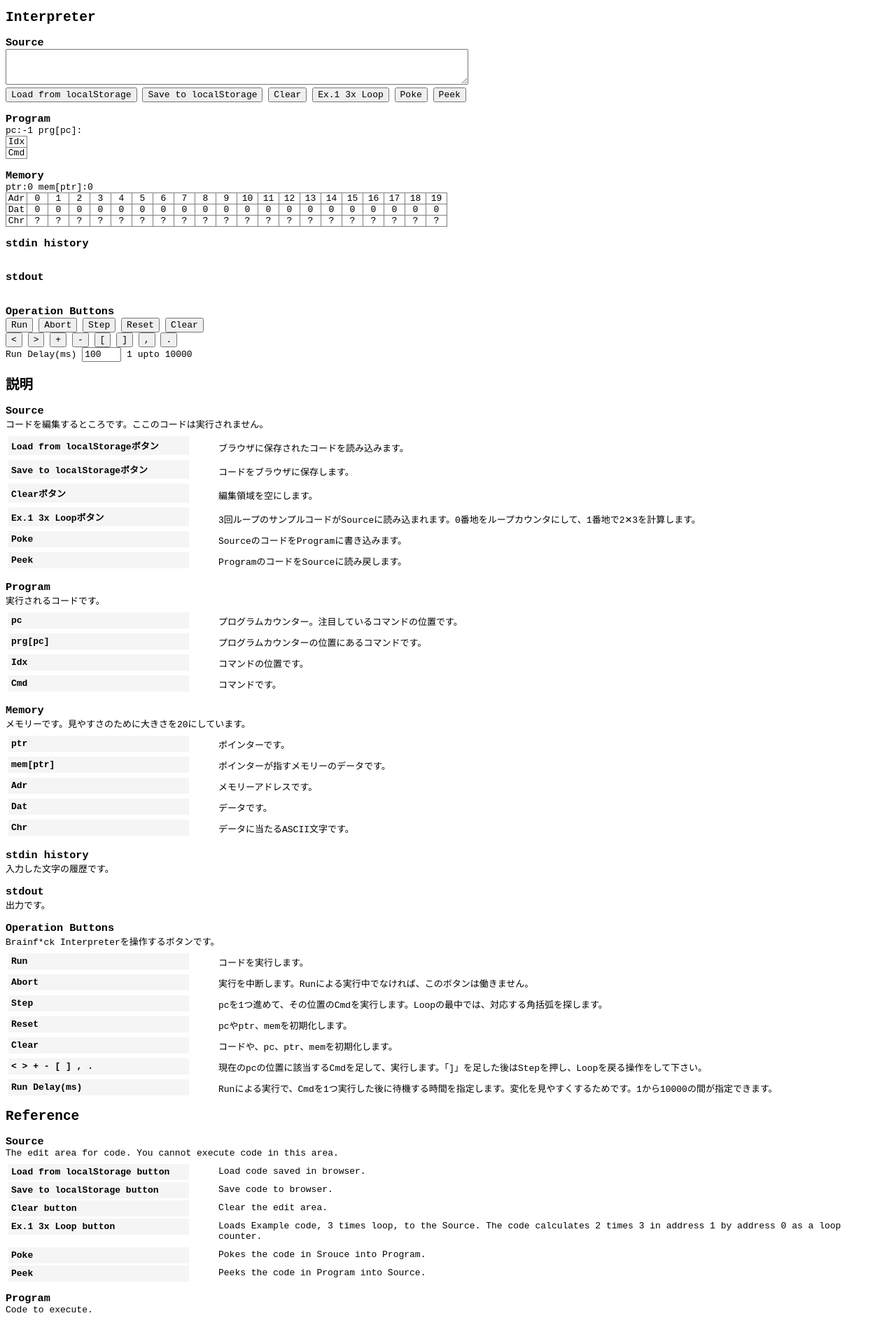
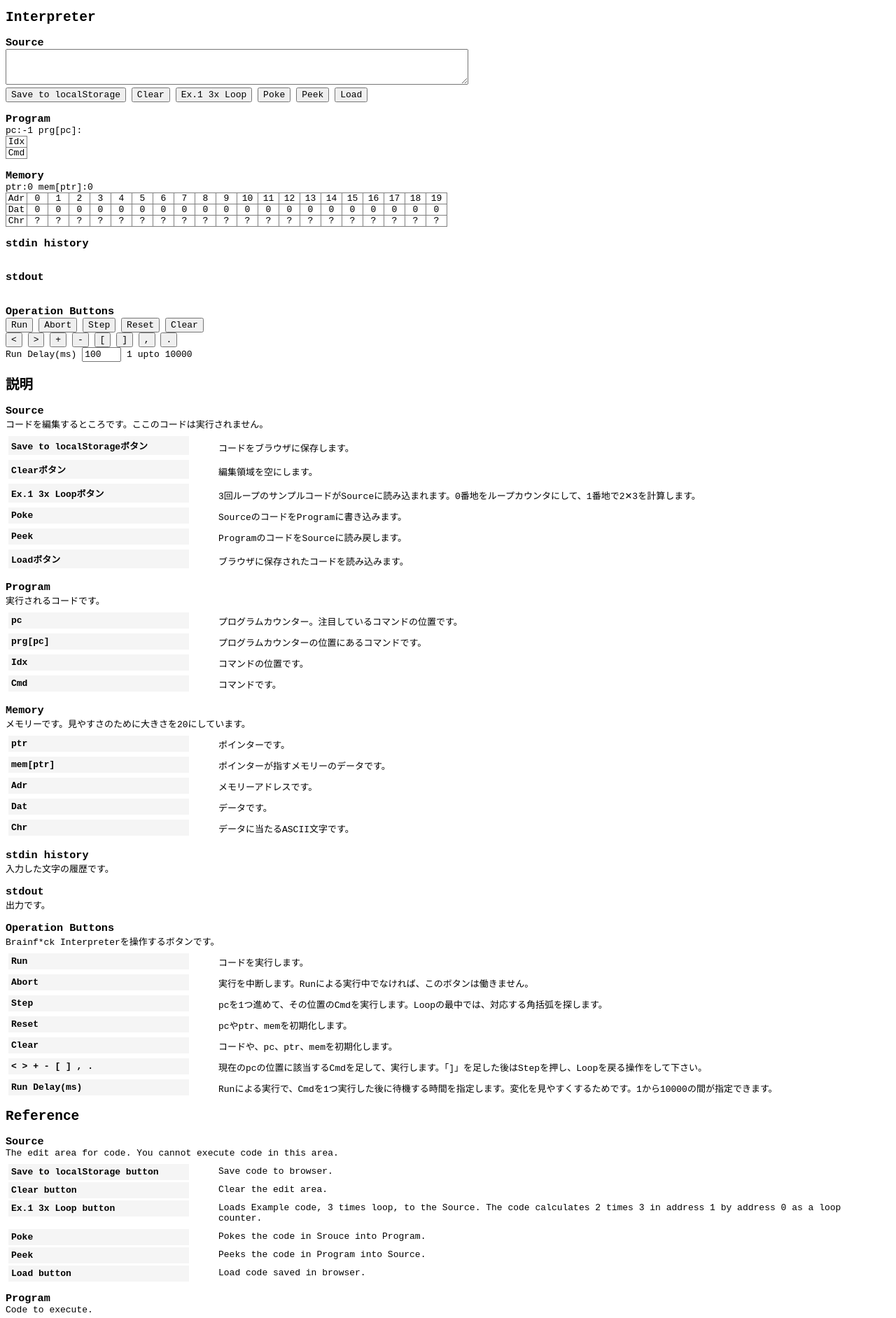
Before and after one commit to quwahara/VisualBrainfuckJs, a plain HTML site: page index.html in a window 1280 px wide. Shown: the part 269-2152 px from the top of the page at 70% size. Drawn offline with Linux system fonts and the light colour scheme.

Commit message:
Change Load button from 'Load from localStorage'

```diff
--- a/index.html
+++ b/index.html
@@ -55,12 +55,12 @@
     <h3>Source</h3>
     <textarea id="src" rows="3" cols="80"></textarea>
     <div>
-      <button type="button" onclick="ctrl.loadSrc()">Load from localStorage</button>
       <button type="button" onclick="ctrl.saveSrc()">Save to localStorage</button>
       <button type="button" onclick="ctrl.clearSrc()">Clear</button>
       <button type="button" onclick="ctrl.ex1ToSrc()">Ex.1 3x Loop</button>
       <button type="button" onclick="ctrl.poke()">Poke</button>
       <button type="button" onclick="ctrl.peek()">Peek</button>
+      <button type="button" onclick="ctrl.load()">Load</button>
     </div>
     <h3>Program</h3>
     <div class="row">
@@ -342,7 +342,7 @@
         }
       })
       bf.setOnOutput(view.print)
-      self.loadSrc = function() {
+      self.load = function() {
         view.setSrc(localStorage.getItem("src") || "")
       }
       self.saveSrc = function() {
@@ -431,10 +431,6 @@
     <h3>Source</h3>
     <div class="sec-desc">コードを編集するところです。ここのコードは実行されません。</div>
     <div>
-      <div class="word">Load from localStorageボタン</div>
-      <div class="desc">ブラウザに保存されたコードを読み込みます。</div>
-    </div>
-    <div>
       <div class="word">Save to localStorageボタン</div>
       <div class="desc">コードをブラウザに保存します。</div>
     </div>
@@ -453,6 +449,10 @@
     <div>
       <div class="word">Peek</div>
       <div class="desc">ProgramのコードをSourceに読み戻します。</div>
+    </div>
+    <div>
+      <div class="word">Loadボタン</div>
+      <div class="desc">ブラウザに保存されたコードを読み込みます。</div>
     </div>
     <h3>Program</h3>
     <div class="sec-desc">実行されるコードです。</div>
@@ -534,10 +534,6 @@
     <h3>Source</h3>
     <div class="sec-desc">The edit area for code. You cannot execute code in this area.</div>
     <div>
-      <div class="word">Load from localStorage button</div>
-      <div class="desc">Load code saved in browser.</div>
-    </div>
-    <div>
       <div class="word">Save to localStorage button</div>
       <div class="desc">Save code to browser.</div>
     </div>
@@ -556,6 +552,10 @@
     <div>
       <div class="word">Peek</div>
       <div class="desc">Peeks the code in Program into Source.</div>
+    </div>
+    <div>
+      <div class="word">Load button</div>
+      <div class="desc">Load code saved in browser.</div>
     </div>
     <h3>Program</h3>
     <div class="sec-desc">Code to execute.</div>
```
